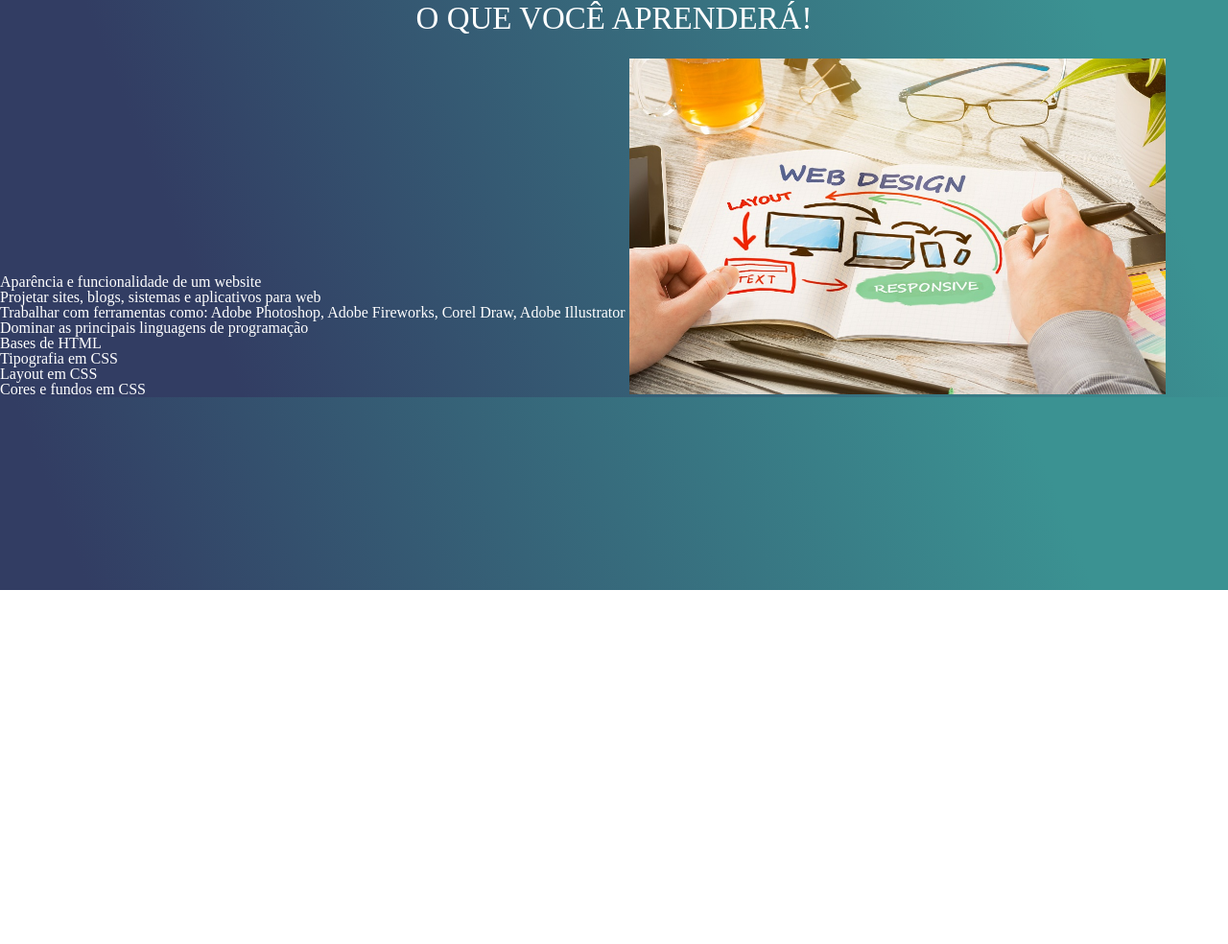
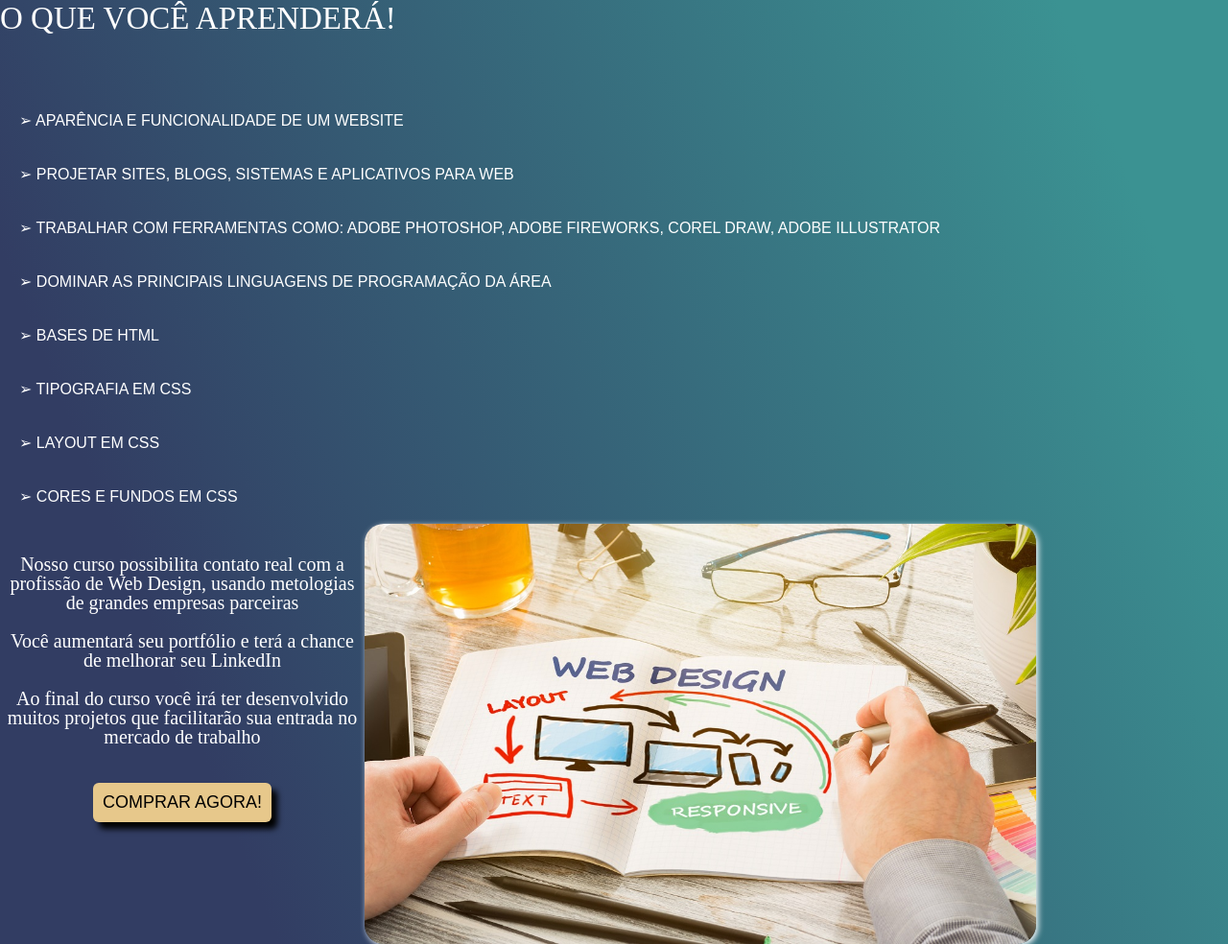
Before and after one commit to Williamxr/Web-design, a plain HTML site: page index.html in a window 1280 px wide. Shown: the part 185-1169 px from the top of the page at 96% size. Before the commit the page ends 800 px from the top, so only its background shows below. Drawn offline with Linux system fonts and the light colour scheme.

Commit message:
Adicionando classes e editando os elementos

```diff
--- a/index.html
+++ b/index.html
@@ -14,7 +14,7 @@
     <body>
         <header>
             <div class="caixa">
-                <h1><img class="imagem-cabeçalho" src="wd.png" alt="imagem web design"></h1>
+                <h1><img class="imagem-cabeçalho" src="wb3.png" alt="imagem web design"></h1>
                 <nav>
                     <ul>
                         <li><a href="">Home</a></li>
@@ -27,21 +27,27 @@
         </header>
         <main class="conteudo">
             <section class="conteudo-principal">
-                <div class='itens-aprendizado'>
                 <h2 class="titulo-principal">O que você aprenderá!</h2>
                     <ul class='lista-aprendizado'>
-                        <li class="aprendizado">Aparência e funcionalidade de um website</li>
-                        <li class="aprendizado">Projetar sites, blogs, sistemas e aplicativos para web</li>
-                        <li class="aprendizado">Trabalhar com ferramentas como: Adobe Photoshop, Adobe Fireworks, Corel Draw, Adobe Illustrator</li>
-                        <li class="aprendizado">Dominar as principais linguagens de programação</li>
-                        <li class="aprendizado">Bases de HTML</li>
-                        <li class="aprendizado">Tipografia em CSS</li>
-                        <li class="aprendizado">Layout em CSS</li>
-                        <li class="aprendizado"> Cores e fundos em CSS</li>
+                        <li class="aprendizado">&#10146; Aparência e funcionalidade de um website</li>
+                        <li class="aprendizado">&#10146; Projetar sites, blogs, sistemas e aplicativos para web</li>
+                        <li class="aprendizado">&#10146; Trabalhar com ferramentas como: Adobe Photoshop, Adobe Fireworks, Corel Draw, Adobe Illustrator</li>
+                        <li class="aprendizado">&#10146; Dominar as principais linguagens de programação da área</li>
+                        <li class="aprendizado">&#10146; Bases de HTML</li>
+                        <li class="aprendizado">&#10146; Tipografia em CSS</li>
+                        <li class="aprendizado">&#10146; Layout em CSS</li>
+                        <li class="aprendizado">&#10146; Cores e fundos em CSS</li>
                     </ul>
                         <img class="imagem-wb2" src="wb2.png" alt="imagem web design">
                     </div>
             </section>
+            <div class="trabalho-texto">
+                <p> Nosso curso possibilita contato real com a profissão de Web Design, usando metologias de grandes empresas parceiras</p> <br>
+                <p> Você aumentará seu portfólio e terá a chance de melhorar seu LinkedIn</p> <br>
+                <p> Ao final do curso você irá ter desenvolvido muitos projetos que facilitarão sua entrada no mercado de trabalho</p> <br>
+                <button class='botao'>Comprar agora!</button>
+            </div>
+        </div>
         </main>
         <footer>
 
--- a/style.css
+++ b/style.css
@@ -40,19 +40,53 @@ nav a:hover {
 }
 
 .titulo-principal{
-text-align: center;
+text-align: left;
 margin-top: 32px;
-margin-bottom: 25px;
+margin-bottom: 62px;
 text-transform: uppercase;
 font-size: 33px;
 }
 
 .lista-aprendizado{
    display: inline-block;
-   text-align: left;
+   align-items: center;
+}
+
+.aprendizado{
+    padding: 20px;
+    text-transform: uppercase;
+    font-family: "Sarala", sans-serif;
 }
 
 .imagem-wb2{
-    height: 350px;
-    display: inline-block;
+    width: 700px;
+    float: right;
+    align-items: center;
+    margin-right: 200px;
+    border-radius: 20px;
+    box-shadow: 2px 2px 6px;
 }
+
+.trabalho-texto{
+    text-align: center;
+    margin: 32px 0;
+    font-size: 20px;
+}
+
+.botao{
+    text-transform: uppercase;
+    font-size: 18px;
+    padding: 10px;
+    margin: 18px 0;
+    border: none;
+    border-radius: 6px;
+    background-color: rgb(231, 200, 139) ;
+    box-shadow: 6px 7px 6px;
+    cursor: pointer;
+    transition: 1s all;
+}
+
+.botao:hover{
+    background: #D49B0B;
+	transform: scale(1.2);
+}
```
